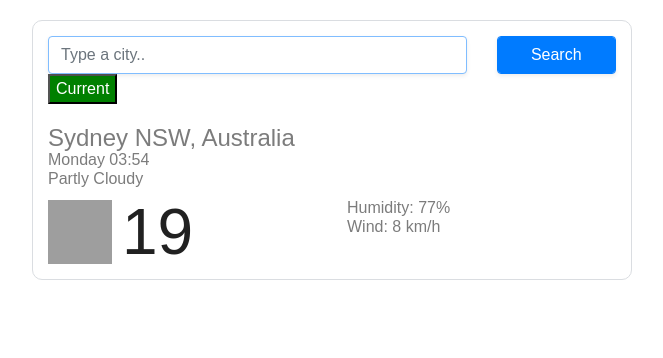
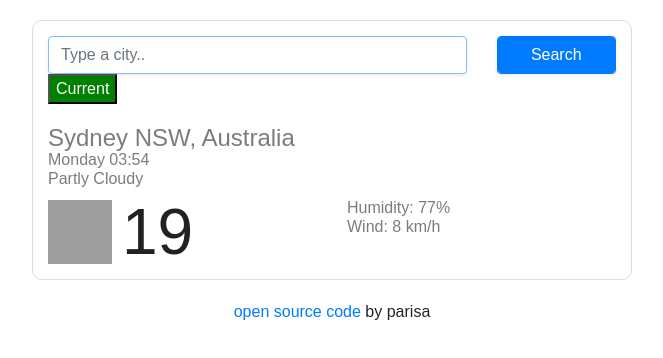
Before and after one commit to parisabahiraei/weatherapp, a plain HTML site: page index.html in a window 1280 px wide. Shown: the whole page, without its empty margins (308-971 px from the left). Drawn offline with nearby package versions, Linux system fonts and the light colour scheme; grey boxes are pictures that could not be loaded.

Commit message:
add git code url

```diff
--- a/index.html
+++ b/index.html
@@ -65,6 +65,12 @@
           </div>
         </div>
       </div>
+      <div class="git">
+        <a href="https://github.com/parisabahiraei/weatherapp" target="_blank"
+          >open source code</a
+        >
+        by parisa
+      </div>
     </div>
     <script src="src/index.js"></script>
   </body>
--- a/src/styles.css
+++ b/src/styles.css
@@ -61,3 +61,6 @@ li {
   background-color: green;
   color: white;
 }
+.git {
+  text-align: center;
+}
```
